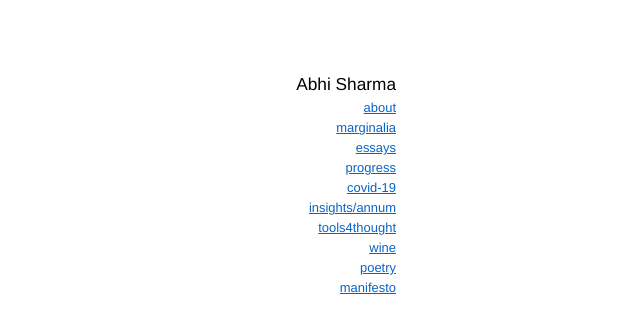
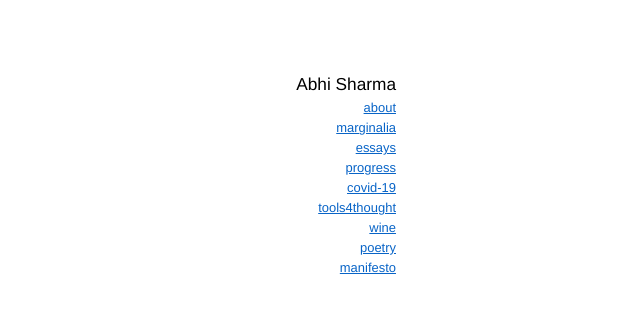
Before and after one commit to abhisharmab/abhisharmab.github.io, a Jekyll site: the page built from index.html, in a window 1280 px wide. Shown: the top 333 px of the page, without its empty margins (640-1280 px from the left). Built offline with Jekyll 4.4.1, drawn with Linux system fonts in a browser that asks for light colours.

Commit message:
remove insights; twitter is the way to capture insights & AnkiWeb

```diff
--- a/_layouts/default.html
+++ b/_layouts/default.html
@@ -15,7 +15,6 @@
           <li><a href="/essays">essays</a></li>
           <li><a href="/progress">progress</a></li>
           <li><a href="/covid-19">covid-19</a></li>
-          <li><a href="/insights">insights/annum</a></li>
           <li><a href="/tools">tools4thought</a></li>
           <li><a href="/wine">wine</a></li>
           <li><a href="/poetry">poetry</a></li>
```
